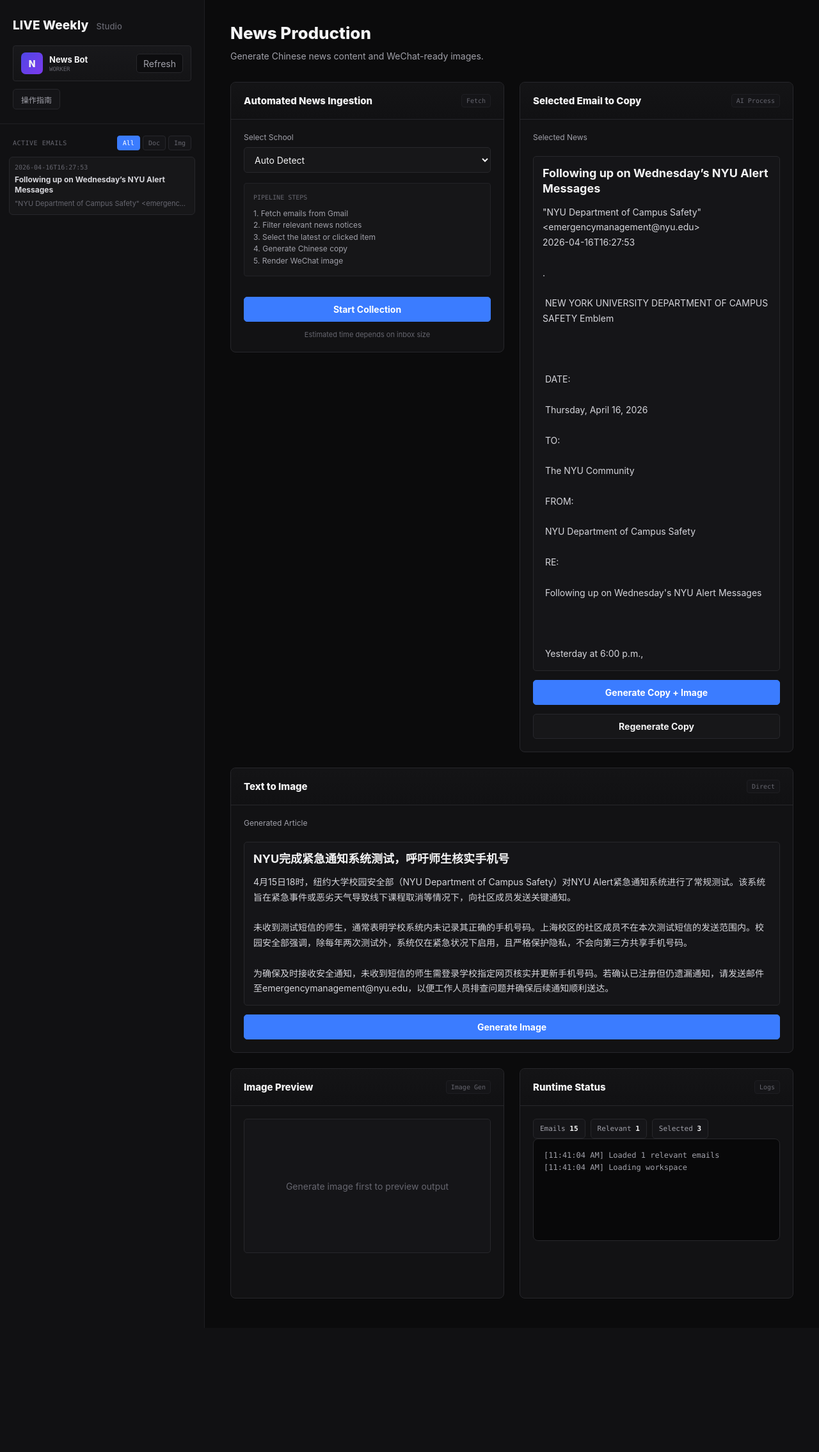
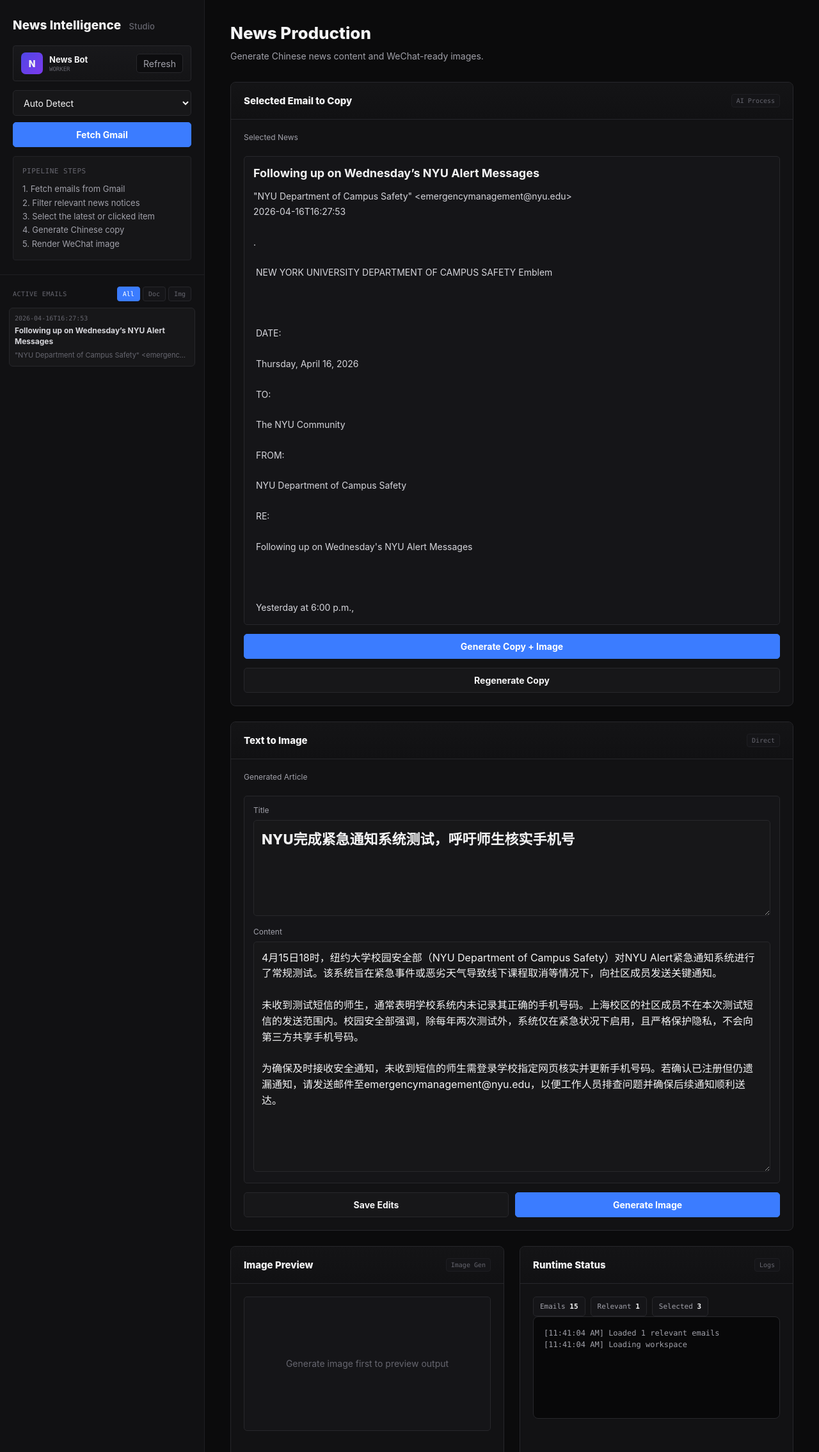
Before and after one commit to sx2660-png/news_intelligence, a Flask app: page / in a window 1280 px wide. Shown: the top 2270 px of the page at 64% size. Before the commit the page ends 2076 px from the top, so only its background shows below. Run offline with Flask 3, Linux system fonts and the light colour scheme.

Commit message:
Refine production dashboard editing flow

```diff
--- a/app.py
+++ b/app.py
@@ -100,6 +100,11 @@ def _save_single_article(article: dict) -> None:
     _write_json(ARTICLES_FILE, [article])
 
 
+def _current_article() -> dict | None:
+    articles = _read_json(ARTICLES_FILE, [])
+    return articles[0] if articles else None
+
+
 def _latest_image_path(result: dict) -> str:
     files = result.get("generated_files") or []
     return files[0] if files else ""
@@ -197,6 +202,24 @@ def regenerate_image():
     return jsonify({"image": image})
 
 
+@app.post("/api/article")
+def update_article():
+    payload = request.get_json(silent=True) or {}
+    current = _current_article()
+    if not current:
+        return jsonify({"error": "No article exists yet"}), 404
+
+    title = (payload.get("title") or "").strip()
+    body = (payload.get("body") or "").strip()
+    if not title or not body:
+        return jsonify({"error": "Title and body are required"}), 400
+
+    current["title"] = title
+    current["body"] = body
+    _save_single_article(current)
+    return jsonify({"article": current})
+
+
 @app.get("/api/image")
 def image():
     path = request.args.get("path", "")
--- a/templates/dashboard.html
+++ b/templates/dashboard.html
@@ -3,7 +3,7 @@
 <head>
   <meta charset="utf-8">
   <meta name="viewport" content="width=device-width, initial-scale=1">
-  <title>LIVE Weekly Studio</title>
+  <title>News Intelligence Studio</title>
   <style>
     :root{
       --bg:#0b0b0c;
@@ -39,7 +39,9 @@
     .user-name{font-size:13px;font-weight:700;white-space:nowrap;overflow:hidden;text-overflow:ellipsis}
     .role{font-family:var(--mono);font-size:9px;color:var(--muted);margin-top:2px}
     .ghost{height:30px;border:1px solid var(--border);background:#0d0d0f;color:var(--sub);border-radius:5px;padding:0 10px;cursor:pointer}
-    .guide{margin-top:12px;height:32px;display:inline-flex;align-items:center;border:1px solid var(--border);background:#151518;color:var(--sub);border-radius:5px;padding:0 12px;font-size:12px}
+    .side-actions{display:grid;gap:10px;margin-top:14px}
+    .pipeline{margin-top:14px;background:#161618;border:1px solid #222226;border-radius:4px;padding:14px 14px;color:var(--sub);line-height:1.65;font-size:13px}
+    .pipeline-title{font-family:var(--mono);font-size:11px;color:var(--muted);text-transform:uppercase;letter-spacing:.5px;margin-bottom:8px}
     .task-head{display:flex;justify-content:space-between;align-items:center;padding:18px 20px 10px}
     .eyebrow{font-family:var(--mono);font-size:10px;letter-spacing:.5px;color:var(--muted);text-transform:uppercase}
     .tabs{display:flex;gap:4px}
@@ -56,7 +58,7 @@
     .hero{margin-bottom:32px}
     .hero h1{margin:0;font-size:26px;letter-spacing:0;font-weight:800}
     .hero p{margin:12px 0 0;color:var(--sub)}
-    .cards{display:grid;grid-template-columns:repeat(3,minmax(270px,1fr));gap:24px;align-items:start}
+    .cards{display:grid;grid-template-columns:minmax(340px,1fr) minmax(420px,1.25fr);gap:24px;align-items:start}
     .card{background:var(--card);border:1px solid var(--border);border-radius:var(--radius);min-height:360px;overflow:hidden}
     .card-head{height:58px;display:flex;align-items:center;justify-content:space-between;padding:0 20px;border-bottom:1px solid var(--border);background:linear-gradient(180deg,#141416,#111113)}
     .card-title{font-size:15px;font-weight:800}
@@ -77,6 +79,9 @@
     .article-box{background:#151518;border:1px solid var(--border);border-radius:5px;padding:14px;min-height:210px}
     .article-box h2{margin:0 0 12px;font-size:18px;line-height:1.35}
     .article-box p{margin:0;color:#d6d6dc;line-height:1.7;white-space:pre-wrap}
+    .editor-title{height:auto;min-height:48px;font-size:22px;font-weight:800;line-height:1.25;padding:12px 14px}
+    .editor-body{min-height:360px;font-size:16px;line-height:1.75}
+    .inline-actions{display:grid;grid-template-columns:1fr 1fr;gap:10px}
     .preview{background:#151518;border:1px solid var(--border);border-radius:5px;min-height:210px;padding:12px;display:grid;place-items:center;color:var(--muted);text-align:center;line-height:1.5}
     .preview img{display:block;width:100%;height:auto;border-radius:3px;background:white}
     .bottom{display:grid;grid-template-columns:1fr 1fr;gap:24px;margin-top:24px}
@@ -84,7 +89,7 @@
     .status-line{display:flex;gap:8px;flex-wrap:wrap}
     .status-pill{border:1px solid var(--border);background:#151518;border-radius:5px;padding:8px 10px;color:var(--sub);font-family:var(--mono);font-size:11px}
     .status-pill strong{color:var(--text)}
-    @media (max-width:1280px){.cards{grid-template-columns:1fr 1fr}.card.result{grid-column:1/-1}}
+    @media (max-width:1280px){.cards{grid-template-columns:1fr}}
     @media (max-width:860px){.app{grid-template-columns:1fr}.sidebar{min-height:420px}.main{padding:28px 18px}.cards,.bottom{grid-template-columns:1fr}}
   </style>
 </head>
@@ -92,7 +97,7 @@
   <div class="app">
     <aside class="sidebar">
       <div class="brand">
-        <div class="brand-title">LIVE Weekly <span>Studio</span></div>
+        <div class="brand-title">News Intelligence <span>Studio</span></div>
         <div class="user">
           <div class="user-left">
             <div class="avatar">N</div>
@@ -103,7 +108,26 @@
           </div>
           <button class="ghost" id="refreshBtn">Refresh</button>
         </div>
-        <div class="guide">操作指南</div>
+        <div class="side-actions">
+          <select class="field" id="schoolSelect">
+            <option value="">Auto Detect</option>
+            <option value="NYU">New York University (NYU)</option>
+            <option value="USC">University of Southern California</option>
+            <option value="EMORY">Emory University</option>
+            <option value="UCD">UC Davis</option>
+            <option value="UBC">University of British Columbia</option>
+            <option value="EDINBURGH">University of Edinburgh</option>
+          </select>
+          <button class="btn primary" id="fetchBtn">Fetch Gmail</button>
+        </div>
+        <div class="pipeline">
+          <div class="pipeline-title">Pipeline Steps</div>
+          <div>1. Fetch emails from Gmail</div>
+          <div>2. Filter relevant news notices</div>
+          <div>3. Select the latest or clicked item</div>
+          <div>4. Generate Chinese copy</div>
+          <div>5. Render WeChat image</div>
+        </div>
       </div>
       <div class="task-head">
         <div class="eyebrow">Active Emails</div>
@@ -123,35 +147,6 @@
       </header>
 
       <section class="cards">
-        <article class="card">
-          <div class="card-head">
-            <div class="card-title">Automated News Ingestion</div>
-            <div class="badge">Fetch</div>
-          </div>
-          <div class="card-body">
-            <label>Select School</label>
-            <select class="field" id="schoolSelect">
-              <option value="">Auto Detect</option>
-              <option value="NYU">New York University (NYU)</option>
-              <option value="USC">University of Southern California</option>
-              <option value="EMORY">Emory University</option>
-              <option value="UCD">UC Davis</option>
-              <option value="UBC">University of British Columbia</option>
-              <option value="EDINBURGH">University of Edinburgh</option>
-            </select>
-            <div class="steps">
-              <div class="steps-title">Pipeline Steps</div>
-              <div>1. Fetch emails from Gmail</div>
-              <div>2. Filter relevant news notices</div>
-              <div>3. Select the latest or clicked item</div>
-              <div>4. Generate Chinese copy</div>
-              <div>5. Render WeChat image</div>
-            </div>
-            <button class="btn primary" id="fetchBtn">Start Collection</button>
-            <div class="hint">Estimated time depends on inbox size</div>
-          </div>
-        </article>
-
         <article class="card">
           <div class="card-head">
             <div class="card-title">Selected Email to Copy</div>
@@ -177,7 +172,10 @@
             <div class="article-box" id="articleBox">
               <p>Chinese article will appear here.</p>
             </div>
-            <button class="btn primary" id="imageBtn">Generate Image</button>
+            <div class="inline-actions">
+              <button class="btn" id="saveBtn">Save Edits</button>
+              <button class="btn primary" id="imageBtn">Generate Image</button>
+            </div>
           </div>
         </article>
       </section>
@@ -213,6 +211,7 @@
   <script>
     let selectedUid = null;
     let emails = [];
+    let currentArticle = null;
 
     const $ = (id) => document.getElementById(id);
     const escapeHtml = (value) => String(value || "").replace(/[&<>"']/g, ch => ({
@@ -223,7 +222,7 @@
     };
     const school = () => $("schoolSelect").value || null;
     const setBusy = (busy) => {
-      ["fetchBtn","refreshBtn","generateBtn","copyBtn","imageBtn"].forEach(id => $(id).disabled = busy);
+      ["fetchBtn","refreshBtn","generateBtn","copyBtn","saveBtn","imageBtn"].forEach(id => $(id).disabled = busy);
     };
 
     async function api(path, options = {}){
@@ -276,13 +275,41 @@
     function renderArticle(article){
       if(!article){
         $("articleBox").innerHTML = `<p>Chinese article will appear here.</p>`;
+        currentArticle = null;
         return;
       }
+      currentArticle = article;
       selectedUid = article.uid;
       $("selectedUid").textContent = article.uid;
-      $("articleBox").innerHTML = `<h2>${escapeHtml(article.title)}</h2><p>${escapeHtml(article.body)}</p>`;
+      $("articleBox").innerHTML = `
+        <label for="articleTitle">Title</label>
+        <textarea class="field editor-title" id="articleTitle">${escapeHtml(article.title)}</textarea>
+        <label for="articleBody" style="margin-top:14px">Content</label>
+        <textarea class="field editor-body" id="articleBody">${escapeHtml(article.body)}</textarea>
+      `;
       renderEmails();
       renderSelected();
+    }
+
+    function editedArticlePayload(){
+      const titleEl = $("articleTitle");
+      const bodyEl = $("articleBody");
+      if(!titleEl || !bodyEl) throw new Error("No generated article to edit");
+      return {
+        title: titleEl.value.trim(),
+        body: bodyEl.value.trim()
+      };
+    }
+
+    async function saveEdits(){
+      log("Saving edited article");
+      const data = await api("/api/article", {
+        method:"POST",
+        body:JSON.stringify(editedArticlePayload())
+      });
+      currentArticle = data.article;
+      log("Article edits saved");
+      return data.article;
     }
 
     function renderImage(image){
@@ -329,11 +356,23 @@
       renderArticle(data.article);
       log("Copy regenerated");
     });
+    $("saveBtn").addEventListener("click", async () => {
+      try{
+        await saveEdits();
+      } catch(err) {
+        log(`Error: ${err.message}`);
+      }
+    });
     $("imageBtn").addEventListener("click", async () => {
-      log("Generating image");
-      const data = await api("/api/regenerate-image", {method:"POST", body:JSON.stringify({school:school()})});
-      renderImage(data.image);
-      log("Image generated");
+      try{
+        await saveEdits();
+        log("Generating image");
+        const data = await api("/api/regenerate-image", {method:"POST", body:JSON.stringify({school:school()})});
+        renderImage(data.image);
+        log("Image generated");
+      } catch(err) {
+        log(`Error: ${err.message}`);
+      }
     });
     loadState().catch(err => log(`Error: ${err.message}`));
   </script>
```
